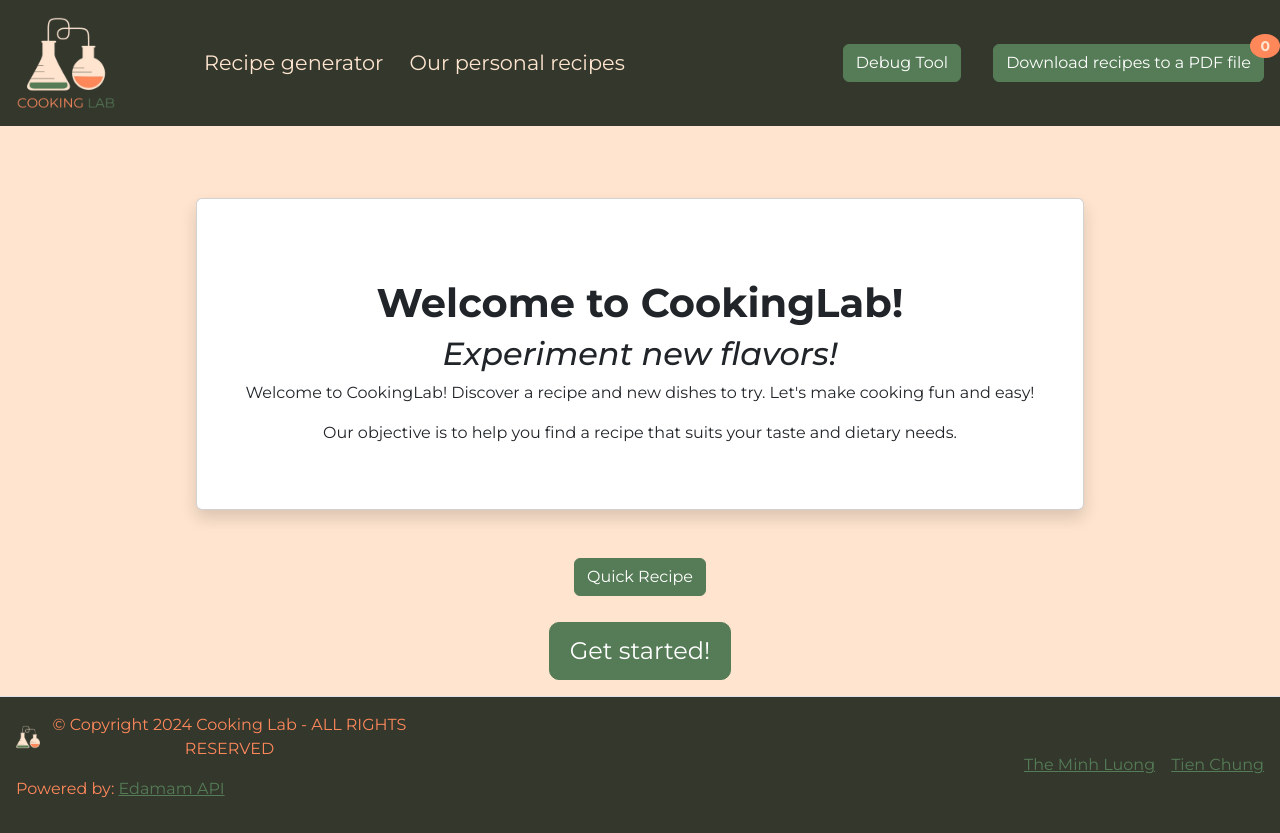
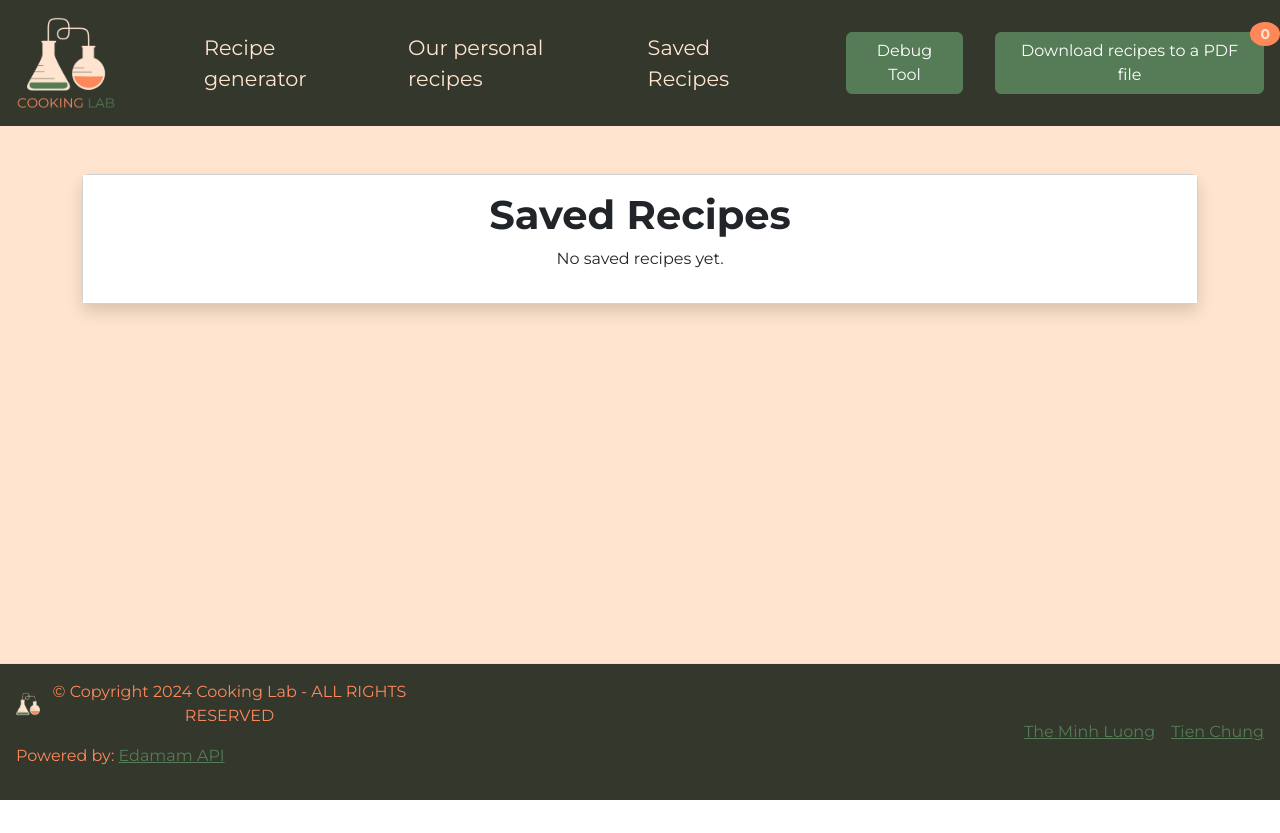
Before and after one commit to CookingLab/cooking-lab, a React (Create React App) app: page /savedRecipes in a window 1280 px wide. Before the commit this address led to /. After the commit the page ends 800 px from the top, so only its background shows below. Built offline with nearby package versions, Linux system fonts and the light colour scheme.

Commit message:
FEAT: Added Saved Recipes Page

```diff
--- a/src/App.tsx
+++ b/src/App.tsx
@@ -15,6 +15,7 @@ import Step4 from './components/step4';
 import PersonalRecipes from './components/personalRecipes';
 import GetPersonalRecipe from './components/getPersonalRecipe';
 import { useEffect } from 'react';
+import SavedRecipes from 'components/savedRecipesPage';
 
 const App = () => {
 
@@ -41,6 +42,7 @@ const App = () => {
           <Route path="/summary" element={<SummaryPage />} />
           <Route path="/personalRecipe" element={<PersonalRecipes />} />
           <Route path="/personalRecipe/recipe/:id" element={<GetPersonalRecipe />} />
+          <Route path="/savedRecipes" element={<SavedRecipes/>} />
         </Routes>
       </div>
       <Footer />
--- a/src/components/navBar.tsx
+++ b/src/components/navBar.tsx
@@ -4,7 +4,7 @@ import logo from '../img/cookingLabLogo2.png';
 import Debug from './debug';
 import { Navbar, Nav } from 'react-bootstrap';
 import { HashLink } from 'react-router-hash-link';
-import { PERSONAL_RECIPE, RECIPE_GENERATOR, GENERATE_TXT, MODAL_TITLE, MODAL_TEXT } from '../i18n/constants';
+import { PERSONAL_RECIPE, RECIPE_GENERATOR, GENERATE_TXT, MODAL_TITLE, MODAL_TEXT, SAVED_RECIPES } from '../i18n/constants';
 import { useDispatch, useSelector } from 'react-redux';
 import { useNavigate } from 'react-router-dom';
 import { restartSteps } from '../utils/index';
@@ -127,6 +127,16 @@ const NavBar = () => {
               >
                 {PERSONAL_RECIPE}
               </Nav.Link>
+              <Nav.Link
+                data-testid="cypress-savedRecipes"
+                as={HashLink}
+                smooth
+                to="/savedRecipes"
+                className="navbar-link"
+                onClick={() => handleRestart()}
+              >
+                {SAVED_RECIPES}
+              </Nav.Link>
             </Nav>
           </div>
         </Navbar.Collapse>
--- /dev/null
+++ b/src/components/savedRecipesPage.tsx
@@ -0,0 +1,36 @@
+import React from 'react';
+import { useSelector } from 'react-redux';
+import { RootState } from '../redux/store';
+import { SAVED_RECIPES_TITLE, SAVED_RECIPES_MSG, NO_SAVED_RECIPES } from '../i18n/constants';
+
+const SavedRecipes = () => {
+  const savedRecipes = useSelector((state: RootState) => state.cookingLab.savedRecipes || {});
+  let isSavedRecipesEmpty = Object.entries(savedRecipes).length === 0;
+  return (
+    <div className="App">
+      <div className="container mt-5" data-aos="fade-right">
+        <div className="card shadow mb-5">
+          <div className="card-body card-body-bg">
+           <h1 className="text-center"><strong>{SAVED_RECIPES_TITLE}</strong></h1>
+           {!isSavedRecipesEmpty &&<p className="text-center">{SAVED_RECIPES_MSG}</p>}
+            <div className="container">
+                {Object.entries(savedRecipes).length === 0 ? (
+                <p className="text-center">{NO_SAVED_RECIPES}</p>
+                ) : (
+                <ul className="list-group">
+                    {Object.entries(savedRecipes).map(([name, url]) => (
+                    <li key={name} className="list-group-item">
+                        <a href={url} target="_blank" rel="noopener noreferrer">{name}</a>
+                    </li>
+                    ))}
+                </ul>
+                )}
+            </div>
+          </div>
+        </div>
+      </div>
+    </div>
+  );
+}
+
+export default SavedRecipes;
--- a/src/i18n/constants.ts
+++ b/src/i18n/constants.ts
@@ -26,6 +26,7 @@ export const PROD = 'Prod';
 // NavBar constants
 export const RECIPE_GENERATOR = 'Recipe generator';
 export const PERSONAL_RECIPE = 'Our personal recipes';
+export const SAVED_RECIPES = 'Saved Recipes';
 export const GENERATE_TXT = 'Download recipes to a PDF file';
 
 // Footer constants
@@ -130,6 +131,11 @@ export const RECIPE_INSTRUCTIONS = 'Instructions';
 export const NO_RESPONSE_500 = 'No response received from server';
 export const ERROR_500 = 'An error occurred';
 
+// Saved Recipes
+export const SAVED_RECIPES_TITLE = 'Saved Recipes';
+export const SAVED_RECIPES_MSG = 'Click on a recipe to view it.';
+export const NO_SAVED_RECIPES = 'No saved recipes yet.';
+
 // Modal constants
 export const MODAL_TITLE = 'No recipes saved';
 export const MODAL_TEXT = 'Please save some recipes before generating a file.';
```
